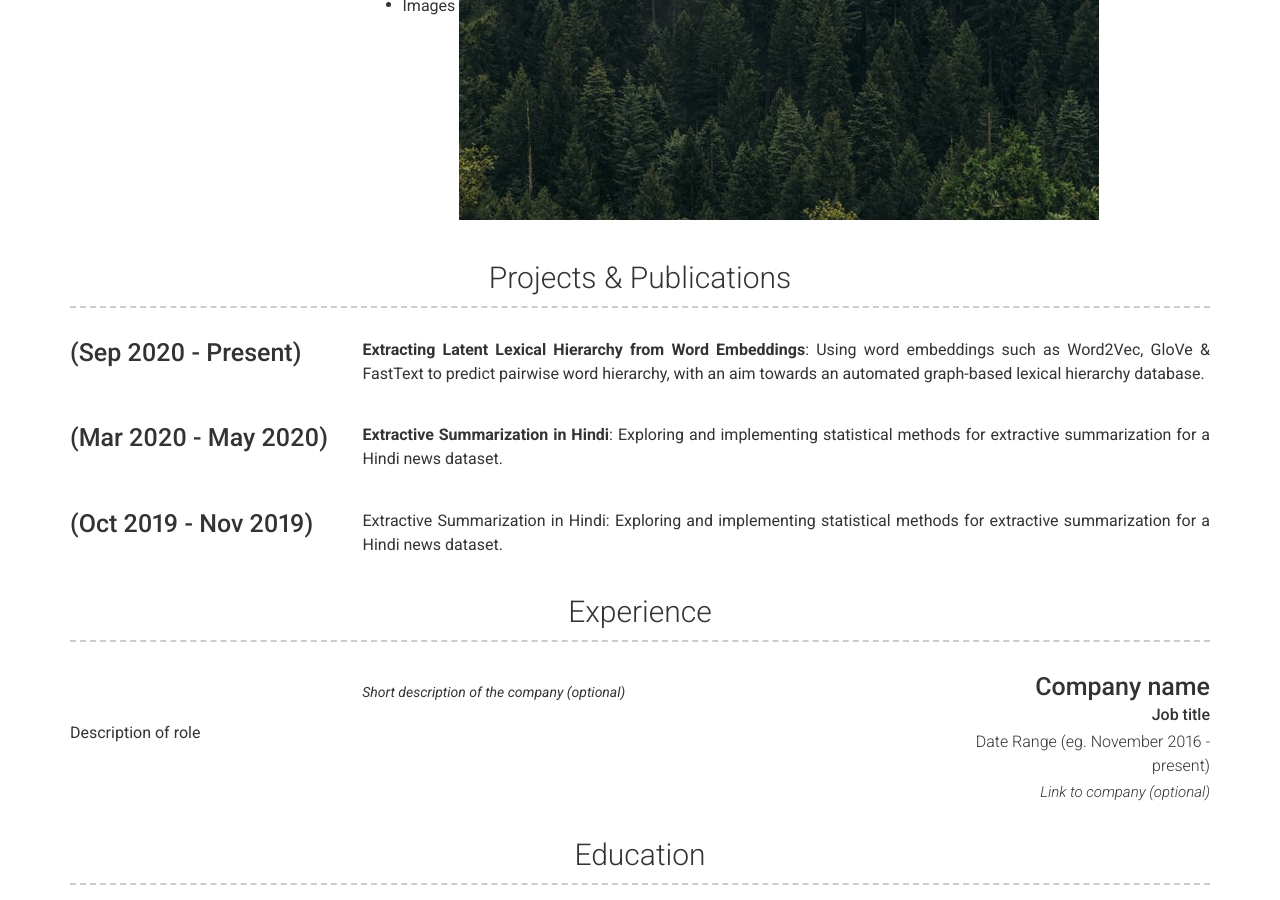
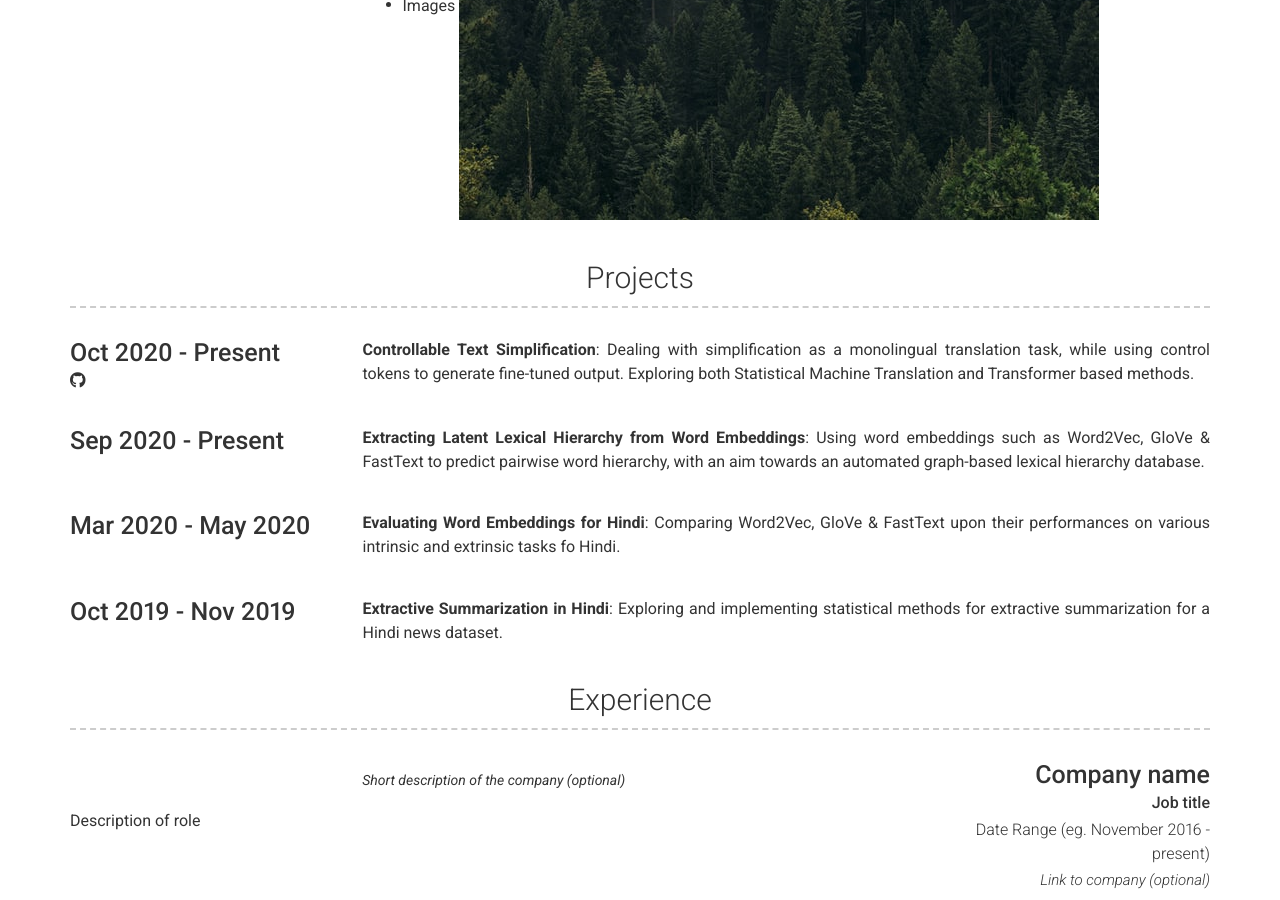
Before and after one commit to kvadityasrivatsa/kvadityasrivatsa.github.io, a Jekyll site: the page built from index.md, in a window 1280 px wide and 900 px high, scrolled down 693 px. Built offline with Jekyll 4.4.1, drawn with Linux system fonts in a browser that asks for light colours; nearby versions of some CDN libraries.

Commit message:
Update _config.yml

```diff
--- a/_config.yml
+++ b/_config.yml
@@ -65,7 +65,7 @@ about_content: | # this will include new lines to allow paragraphs
 
 content:
 
-  - title: Projects & Publications # Title for the section
+  - title: Projects # Title for the section
     layout: list # Type of content section (list/text)
     content:
 
@@ -86,22 +86,33 @@ content:
       #    Description about the work on/with the project
 
       - layout: left
-        title: (Sep 2020 - Present)
+        title: Oct 2020 - Present
+        additional_links:
+          - title:  kvadityasrivatsa/text_simplification
+            icon: fab fa-github
+            url: https://github.com/kvadityasrivatsa/text_simplification
+        #quote: (Sep 2020 - Present)
+        description: | # this will include new lines
+          **Controllable Text Simplification**: Dealing with simplification as a monolingual translation task, while using control tokens to generate fine-tuned output.
+          Exploring both Statistical Machine Translation and Transformer based methods.
+
+      - layout: left
+        title: Sep 2020 - Present
         #quote: (Sep 2020 - Present)
         description: | # this will include new lines
           **Extracting Latent Lexical Hierarchy from Word Embeddings**: Using word embeddings such as Word2Vec, GloVe & FastText to predict pairwise word hierarchy, with an aim towards an automated graph-based lexical hierarchy database.
 
       - layout: left
-        title: (Mar 2020 - May 2020)
+        title: Mar 2020 - May 2020
+        #quote: (Oct 2019 - Nov 2019)
+        description: | # this will include new lines to allow paragraphs
+          **Evaluating Word Embeddings for Hindi**: Comparing Word2Vec, GloVe & FastText upon their performances on various intrinsic and extrinsic tasks fo Hindi.
+
+      - layout: left
+        title: Oct 2019 - Nov 2019
         #quote: (Oct 2019 - Nov 2019)
         description: | # this will include new lines to allow paragraphs
           **Extractive Summarization in Hindi**: Exploring and implementing statistical methods for extractive summarization for a Hindi news dataset.
-
-      - layout: left
-        title: (Oct 2019 - Nov 2019)
-        #quote: (Oct 2019 - Nov 2019)
-        description: | # this will include new lines to allow paragraphs
-          Extractive Summarization in Hindi: Exploring and implementing statistical methods for extractive summarization for a Hindi news dataset.
 
   - title: Experience
     layout: list
```
